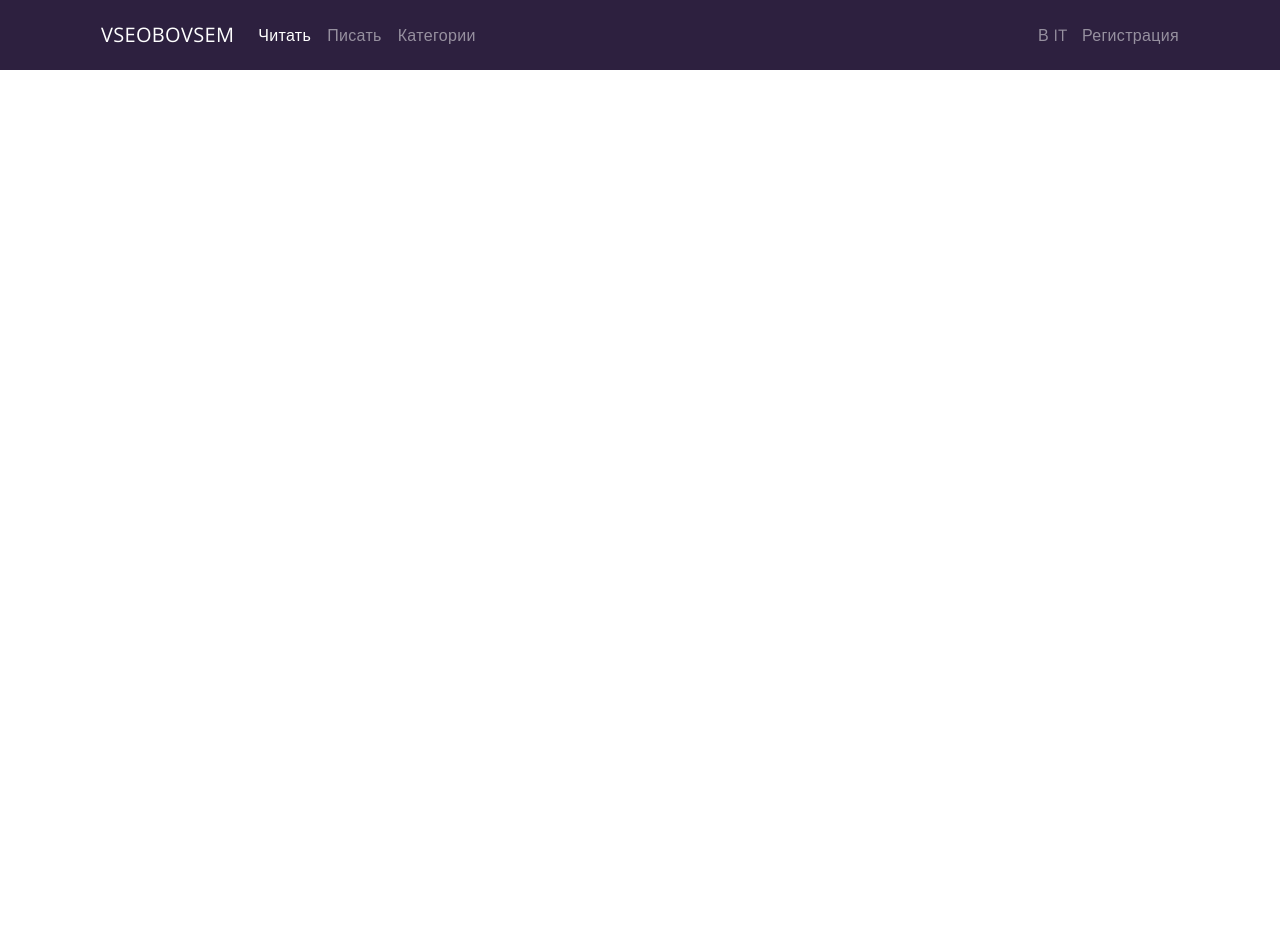
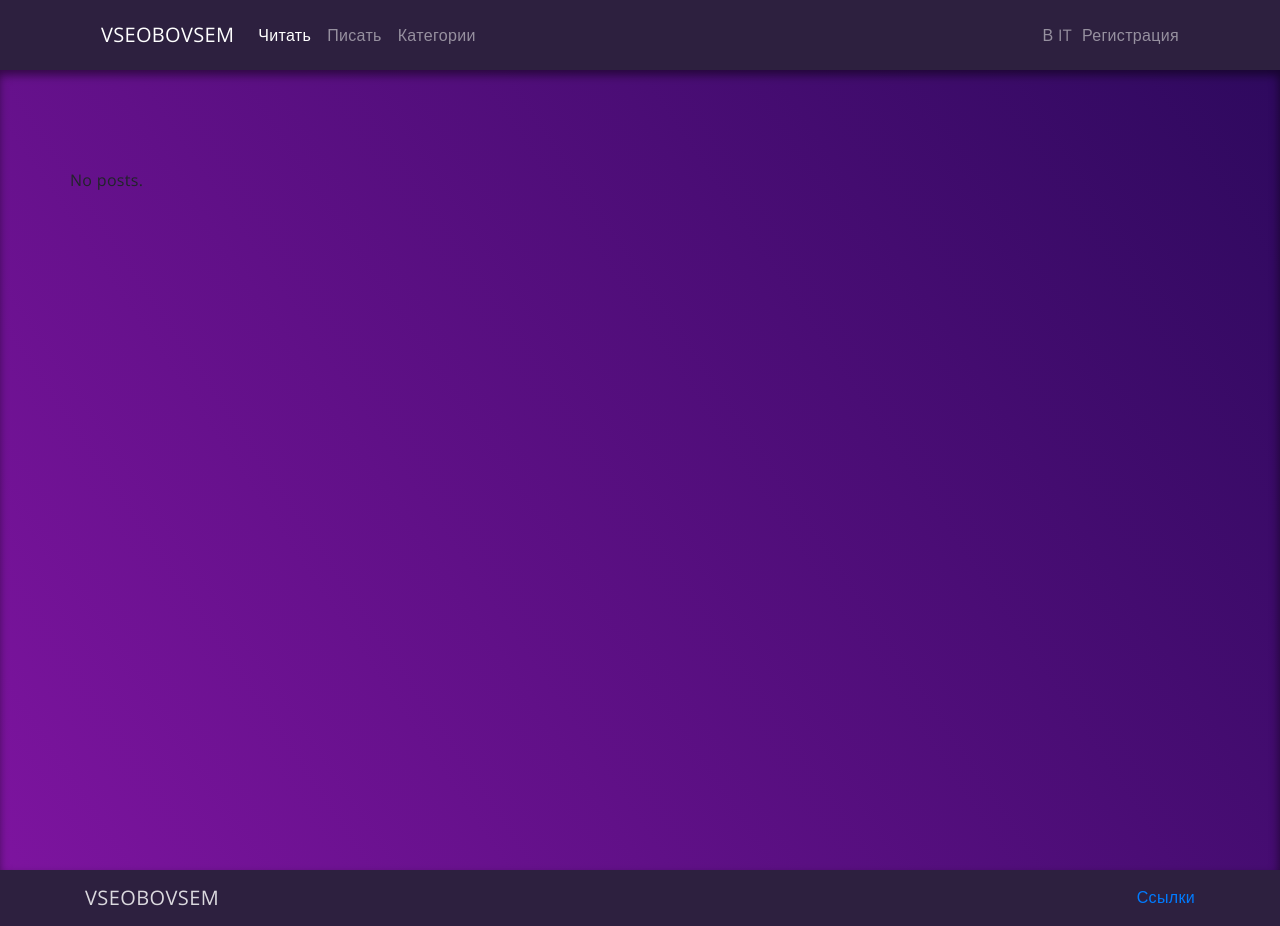
Before and after one commit to Beloslav13/django_site, a Django app: template voit_it/blogengine/templates/blogengine/posts_list.html in a window 1280 px wide. Before the commit the page ends 70 px from the top, so only its background shows below. Run offline with Django 3.2, Linux system fonts and the light colour scheme; the template is opened without the code that fills it, so the values that code supplies are empty; some libraries are stand-ins or nearby versions.

Commit message:
добавил футер, сделал стили

```diff
--- a/voit_it/blogengine/static/css/blog_css.css
+++ b/voit_it/blogengine/static/css/blog_css.css
@@ -25,6 +25,11 @@ a, button, button:hover, button:focus, button:active, a:hover, a:active {
     text-decoration: none;
     outline: none;
 	transition: all 0.5s ease;
+    display: block;
+}
+
+.d-flex {
+    display: flex;
 }
 
 button {
@@ -71,7 +76,11 @@ div, p, form, input, a, span, button {
     padding-bottom: 15px !important;
 }
 
-#header {
+.navbar-brand, .brand {
+    text-transform: uppercase;
+}
+
+#header, #footer {
     background-color: #2d203f;
 }
 
@@ -87,8 +96,20 @@ div, p, form, input, a, span, button {
     margin-right: 10px;
 }
 
+/* ----- Footer Section ----- */
+
+.brand {
+    color: #ffffffd4;
+    font-size: 1.25rem;
+}
+
+.link-footer {
+    margin-top: 15px;
+    text-align: right;
+}
+
 /* ----- Index Page ----- */
-.index-section {
+.index-section, .section-bg {
     background: rgb(125,20,159);
     background: -moz-linear-gradient(56deg, rgba(125,20,159,1) 0%, rgba(46,9,94,1) 100%);
     background: -webkit-linear-gradient(56deg, rgba(125,20,159,1) 0%, rgba(46,9,94,1) 100%);
@@ -97,6 +118,7 @@ div, p, form, input, a, span, button {
     box-shadow: inset -1px 5px 10px rgba(0,0,0,0.5);
     padding-bottom: 150px;
     padding-top: 250px;
+    height: 100vh;
 }
 
 .main-title_bt {
@@ -104,8 +126,8 @@ div, p, form, input, a, span, button {
 }
 
 .index-buttons {
-    text-align: center;
-}
+    display: flex;
+    justify-content: center;}
 
 .reading_btn {
     margin-right: 50px;
@@ -126,3 +148,7 @@ div, p, form, input, a, span, button {
 .card {
     margin-bottom: 100px;
 }
+
+.section-bg {
+    padding-top: 100px;
+}
--- a/voit_it/blogengine/templates/blogengine/base.html
+++ b/voit_it/blogengine/templates/blogengine/base.html
@@ -16,7 +16,7 @@
         <div class="row">
             <div class="col-md-6 col-lg-12">
                 <nav class="navbar navbar-expand-lg navbar-dark nav-it">
-                    <a class="navbar-brand" href="{% url 'index' %}">VSEOBOVSEM</a>
+                    <a class="navbar-brand" href="{% url 'index' %}">vseobovsem</a>
                     <button class="navbar-toggler" type="button" data-toggle="collapse" data-target="#navbarNavAltMarkup"
                             aria-controls="navbarNavAltMarkup" aria-expanded="false" aria-label="Toggle navigation">
                         <span class="navbar-toggler-icon"></span>
@@ -28,7 +28,7 @@
                             <a class="nav-item nav-link" href="/">Категории</a>
                         </div>
                     </div>
-                    <div class="auth-wrap">
+                    <div class="auth-wrap d-flex">
                         <a href="#" class="auth-wrap_login">В IT</a>
                         <a href="#" class="auth-wrap_register">Регистрация</a>
                     </div>
@@ -39,6 +39,22 @@
 </header>
 {% block content %}
 {% endblock %}
+<footer class="footer" id="footer">
+    <div class="container">
+        <div class="row">
+            <div class="col-lg-3">
+                <div class="nav-it">
+                    <p class="brand">
+                        vseobovsem
+                    </p>
+                </div>
+            </div>
+            <div class="col-lg-3 ml-auto">
+                <a href="/" class="link-footer">Ссылки</a>
+            </div>
+        </div>
+    </div>
+</footer>
 <script src="https://code.jquery.com/jquery-3.4.1.slim.min.js" integrity="sha384-J6qa4849blE2+poT4WnyKhv5vZF5SrPo0iEjwBvKU7imGFAV0wwj1yYfoRSJoZ+n" crossorigin="anonymous"></script>
 <script src="https://cdn.jsdelivr.net/npm/popper.js@1.16.0/dist/umd/popper.min.js" integrity="sha384-Q6E9RHvbIyZFJoft+2mJbHaEWldlvI9IOYy5n3zV9zzTtmI3UksdQRVvoxMfooAo" crossorigin="anonymous"></script>
 <script src="https://stackpath.bootstrapcdn.com/bootstrap/4.4.1/js/bootstrap.min.js" integrity="sha384-wfSDF2E50Y2D1uUdj0O3uMBJnjuUD4Ih7YwaYd1iqfktj0Uod8GCExl3Og8ifwB6" crossorigin="anonymous"></script>
--- a/voit_it/blogengine/templates/blogengine/index.html
+++ b/voit_it/blogengine/templates/blogengine/index.html
@@ -5,7 +5,7 @@
 {% endblock %}}
 
 {% block content %}
-<section class="index-section">
+<section class="index-section section-bg">
     <div class="container">
         <div class="row">
             <div class="col-lg-12">
--- a/voit_it/blogengine/templates/blogengine/posts_list.html
+++ b/voit_it/blogengine/templates/blogengine/posts_list.html
@@ -6,9 +6,10 @@
 
 {% block content %}
 
-<section class="main-section">
+<section class="main-section section-bg">
     <div class="container">
         <div class="row">
+            {% if posts %}
             {% for post in posts %}
             <div class="col-lg-6">
                 <div class="card-wrap d-flex">
@@ -20,13 +21,18 @@
                             {% endif %}
                             <div class="card-body">
                                 <h5 class="card-title">{{ post.title }}</h5>
-                                <p class="card-text">{{ post.text|truncatewords:5  }}</p>
+<!--                                <p class="card-text">{{ post.text|truncatewords:10  }}</p>-->
                                 <a href="{{ post.get_absolute_url }}" class="btn btn-primary">Читать</a>
                             </div>
                         </div>
                 </div>
             </div>
             {% endfor %}
+            {% else %}
+            <p>
+                No posts.
+            </p>
+            {% endif %}
         </div>
     </div>
 </section>
--- a/voit_it/blogengine/views.py
+++ b/voit_it/blogengine/views.py
@@ -6,6 +6,7 @@ from .models import Post
 
 
 def index(request):
+    """Главная страница"""
     return render(request, 'blogengine/index.html')
 
 
```
